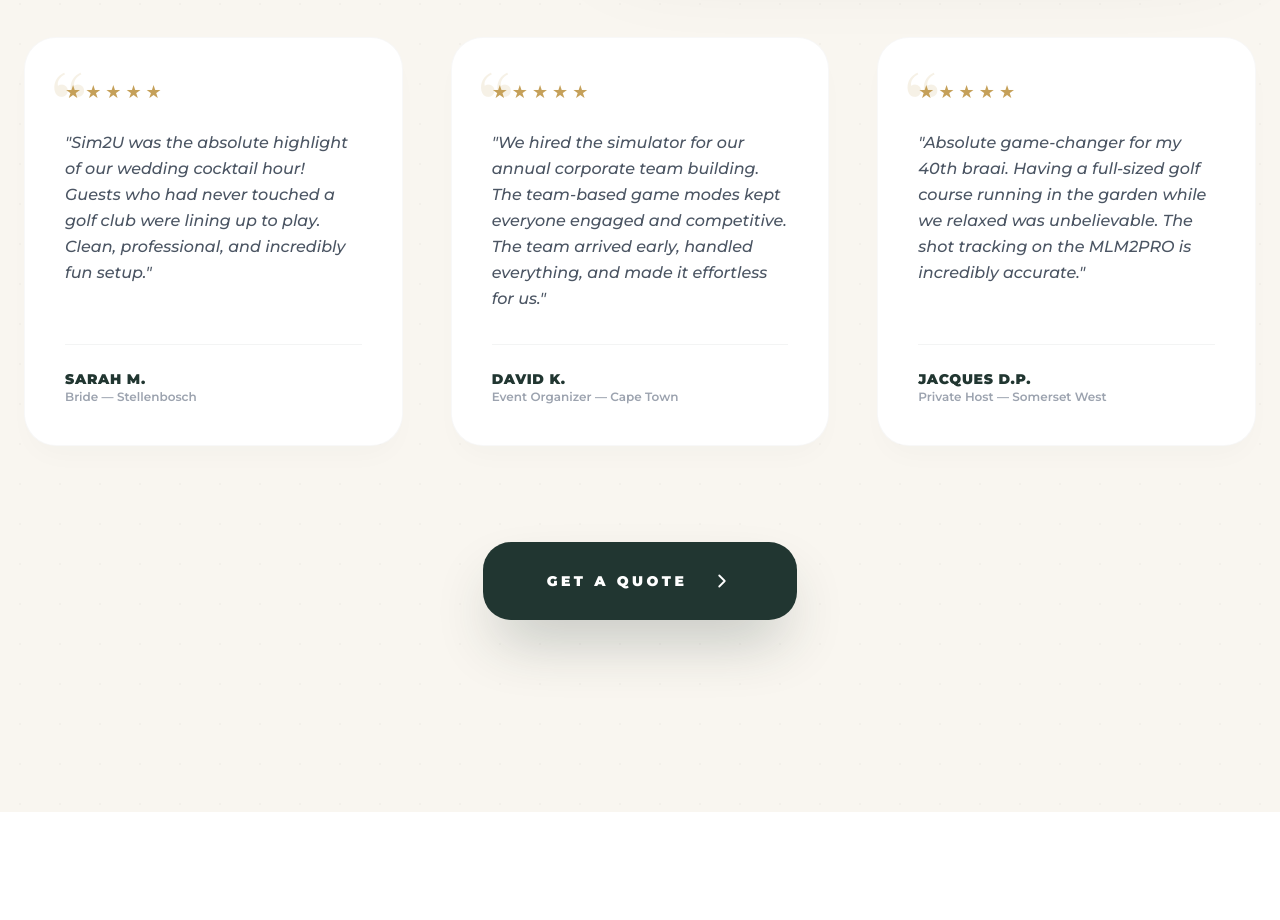
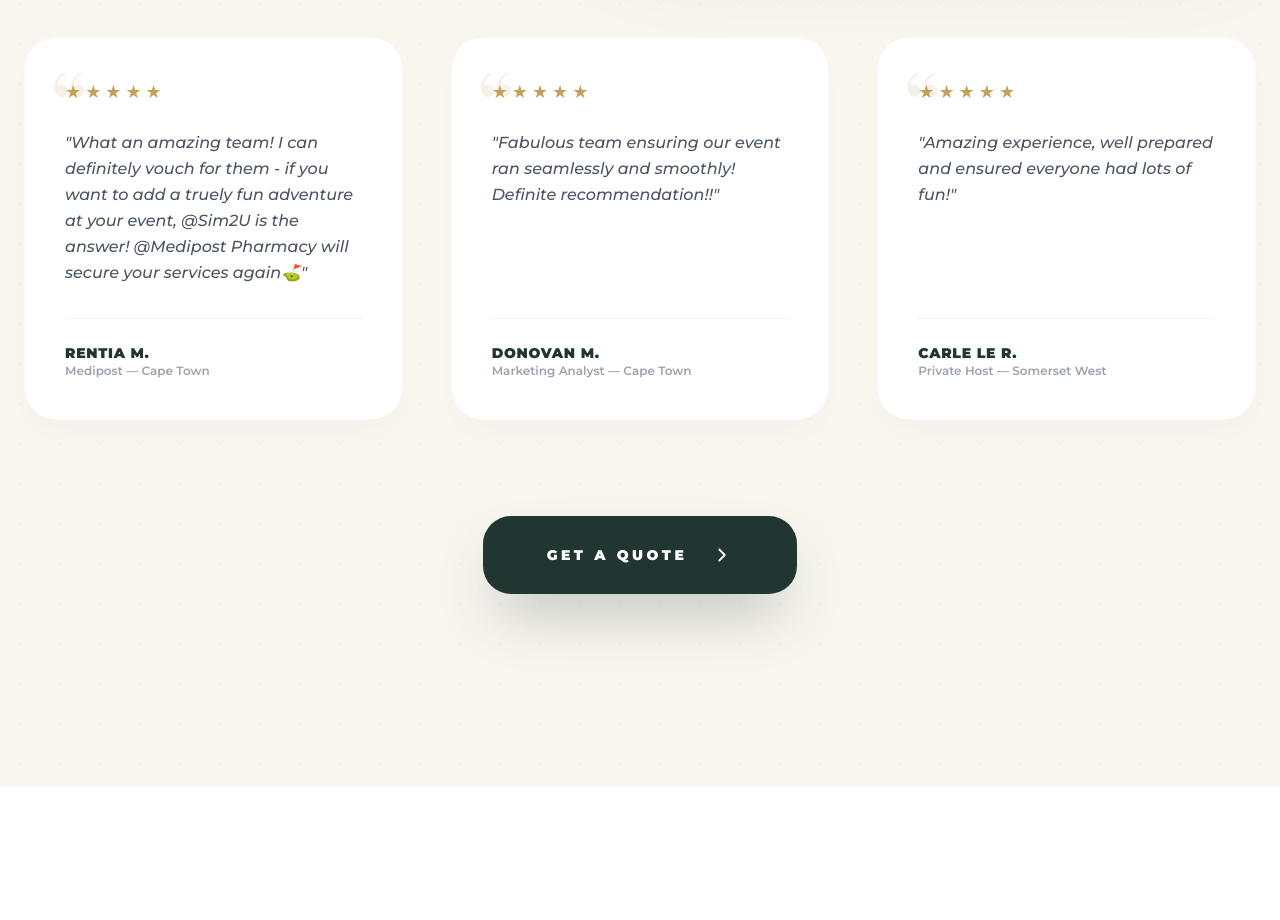
Before and after one commit to Dbox01/sim2umobilegolf, a React (Vite) app: page / in a window 1280 px wide. Shown: the part 1640-2560 px from the top of the page. Built offline with nearby package versions, Linux system fonts and the light colour scheme; a web font is replaced by a local one.

Commit message:
Update testimonials with new quotes and authors

```diff
--- a/App.tsx
+++ b/App.tsx
@@ -413,20 +413,20 @@ const ExperienceSection: React.FC = () => {
   // --- Testimonials Data ---
   const testimonials = [
     {
-      quote: "Sim2U was the absolute highlight of our wedding cocktail hour! Guests who had never touched a golf club were lining up to play. Clean, professional, and incredibly fun setup.",
-      author: "Sarah M.",
-      role: "Bride",
-      location: "Stellenbosch"
-    },
-    {
-      quote: "We hired the simulator for our annual corporate team building. The team-based game modes kept everyone engaged and competitive. The team arrived early, handled everything, and made it effortless for us.",
-      author: "David K.",
-      role: "Event Organizer",
+      quote: "What an amazing team! I can definitely vouch for them - if you want to add a truely fun adventure at your event, @Sim2U is the answer! @Medipost Pharmacy will secure your services again⛳️",
+      author: "Rentia M.",
+      role: "Medipost",
       location: "Cape Town"
     },
     {
-      quote: "Absolute game-changer for my 40th braai. Having a full-sized golf course running in the garden while we relaxed was unbelievable. The shot tracking on the MLM2PRO is incredibly accurate.",
-      author: "Jacques d.P.",
+      quote: "Fabulous team ensuring our event ran seamlessly and smoothly! Definite recommendation!!",
+      author: "Donovan M.",
+      role: "Marketing Analyst",
+      location: "Cape Town"
+    },
+    {
+      quote: "Amazing experience, well prepared and ensured everyone had lots of fun!",
+      author: "Carle le R.",
       role: "Private Host",
       location: "Somerset West"
     }
```
